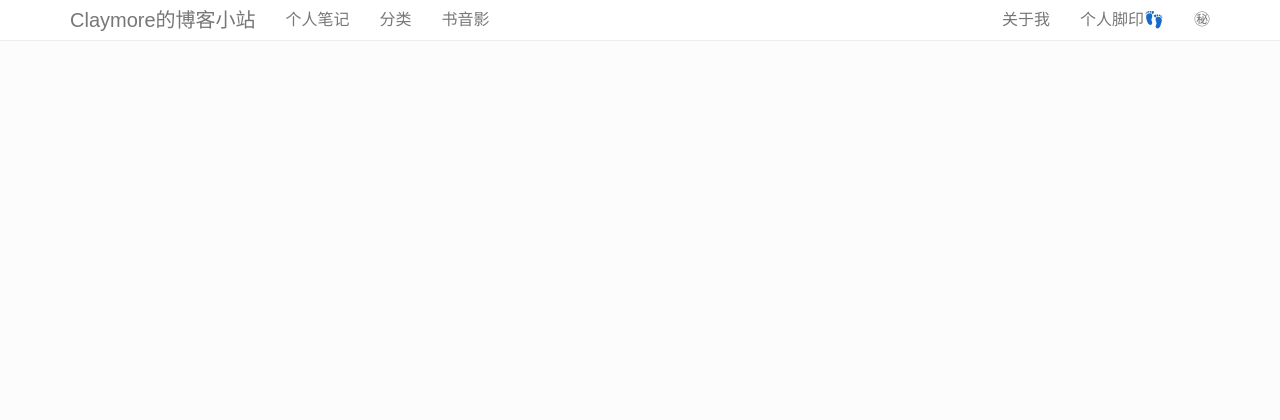
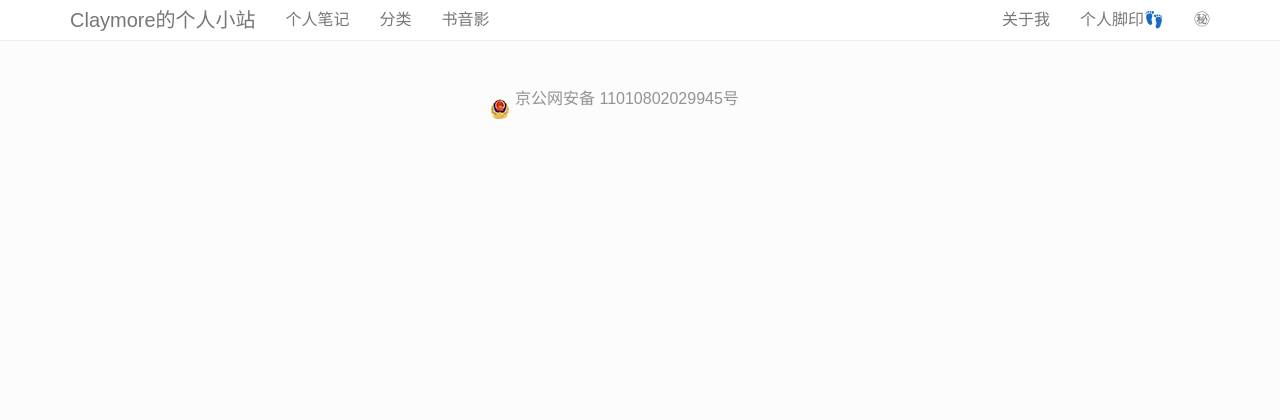
Before and after one commit to ClayAndMore/DjangoBlog, a Django app: a page that uses templates/index_basic.html in a window 1280 px wide. Shown: the top 420 px of the page. Run offline with Django 3.2, Linux system fonts and the light colour scheme; data comes from the database, SQL or seed files in the repository; some libraries are stand-ins or nearby versions.

Commit message:
20191229 为了过腾讯云的检查

```diff
--- a/templates/index_basic.html
+++ b/templates/index_basic.html
@@ -32,7 +32,7 @@
     <div class="navbar navbar-default navbar-fixed-top">
       <div class="container">
         <div class="navbar-header">
-		<a href="{% url 'index' %}" class="navbar-brand" style="font-size: 20px;">Claymore的博客小站</a>
+		<a href="{% url 'index' %}" class="navbar-brand" style="font-size: 20px;">Claymore的个人小站</a>
           <button class="navbar-toggle" type="button" data-toggle="collapse" data-target="#navbar-main">
             <span class="icon-bar"></span>
             <span class="icon-bar"></span>
@@ -73,5 +73,13 @@
     <!-- Include all compiled plugins (below), or include individual files as needed -->
     <script src="/static/js/bootstrap.min.js"></script>
 
+
+    <!-- 备案图标 -->
+    <div style="width:300px;margin:0 auto; padding:20px 0;">
+        <a target="_blank" href="http://www.beian.gov.cn/portal/registerSystemInfo?recordcode=11010802029945"
+           style="display:inline-block;text-decoration:none;height:20px;line-height:20px;">
+          <img src="/static/beiAnTuBiao.png" style="float:left;"/>
+          <p style="float:left;height:20px;line-height:20px;margin: 0px 0px 0px 5px; color:#939393;">京公网安备 11010802029945号</p></a>
+    </div>
     </body>
 </html>
```
Also changed, not shown: static/beiAnTuBiao.png (added).
